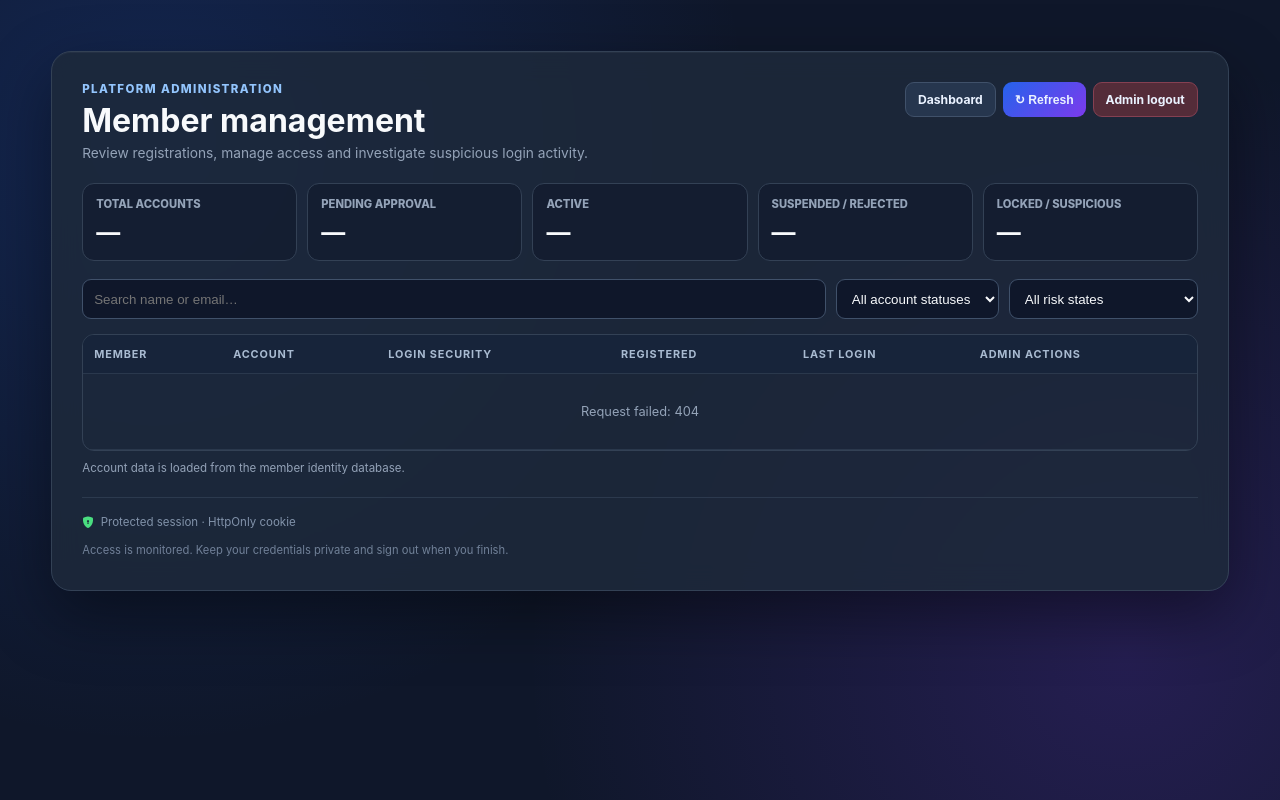
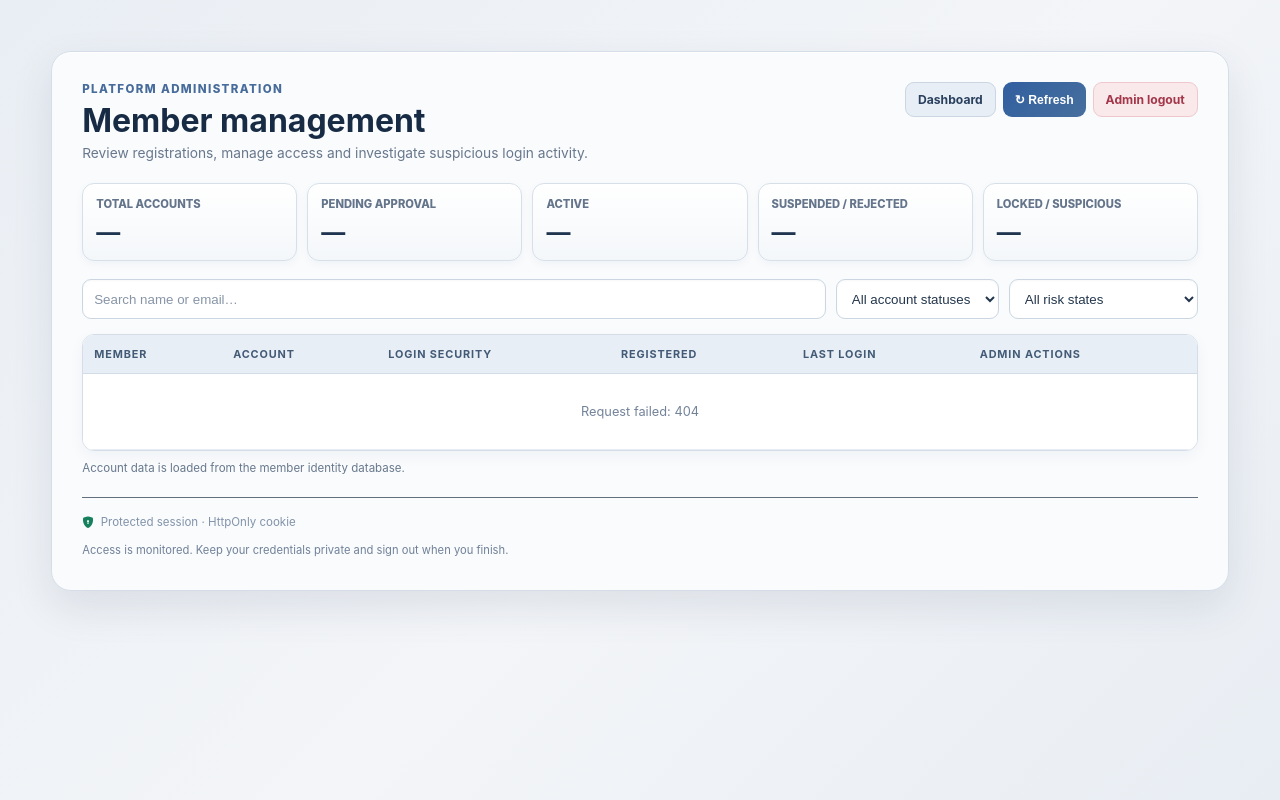
Before and after one commit to 7b809/t_feed_v1, a Python web app: template templates/admin_users.html in a window 1280 px wide. Run offline with Jinja, Linux system fonts and the light colour scheme; the template is opened without the code that fills it, so the values that code supplies are empty.

Commit message:
style(admin): apply professional slate light admin theme

```diff
--- a/templates/admin_users.html
+++ b/templates/admin_users.html
@@ -8,6 +8,41 @@
 .stats{display:grid;grid-template-columns:repeat(5,minmax(0,1fr));gap:10px;margin-bottom:18px}.stat{border:1px solid var(--border);border-radius:12px;padding:13px;background:rgba(15,23,42,.55)}.stat small{display:block;color:var(--muted);font-size:.7rem;text-transform:uppercase;font-weight:800}.stat strong{display:block;margin-top:7px;font-size:1.5rem}
 .toolbar{display:flex;gap:10px;flex-wrap:wrap;margin:15px 0}.toolbar input,.toolbar select{min-height:40px;border:1px solid #40516a;border-radius:9px;background:#0f172a;color:#f8fafc;padding:0 11px}.toolbar input{flex:1;min-width:180px}.table-wrap{overflow:auto;border:1px solid var(--border);border-radius:12px}table{width:100%;border-collapse:collapse;min-width:850px;font-size:.8rem}th,td{text-align:left;padding:12px 11px;border-bottom:1px solid rgba(51,65,85,.7);vertical-align:middle}th{color:#a9bbd1;background:#17243a;font-size:.68rem;text-transform:uppercase;letter-spacing:.08em;position:sticky;top:0}td{color:#e2e8f0}.muted{color:#94a3b8;font-size:.72rem}.pill{display:inline-flex;padding:4px 8px;border-radius:99px;font-size:.67rem;font-weight:800;text-transform:uppercase;background:#334155;color:#dbeafe}.pill.pending{background:#5b4219;color:#fde68a}.pill.active{background:#164e3d;color:#86efac}.pill.suspended,.pill.rejected,.pill.locked{background:#5b2634;color:#fecdd3}.pill.suspicious{background:#653d17;color:#fed7aa}.actions .btn{padding:6px 8px;font-size:.68rem}.empty,.loading{text-align:center;padding:30px;color:var(--muted)}.alert{padding:11px 13px;border-radius:9px;margin:12px 0;background:#173c35;color:#a7f3d0;font-size:.82rem;display:none}.alert.error{background:#4b2630;color:#fecdd3}
 @media(max-width:760px){.stats{grid-template-columns:repeat(2,minmax(0,1fr))}.stat:last-child{grid-column:span 2}.admin-head{display:block}.head-actions{margin-top:14px}.auth-form-panel{padding:12px 8px}.auth-card{padding:16px 12px}.toolbar>*{width:100%}.toolbar input{min-width:0}}
+
+/* Executive slate theme: soft neutral canvas, white-slate surfaces and restrained indigo/teal accents. */
+:root{color-scheme:light;--bg:#edf1f5;--panel:#f8fafc;--border:#d7e0e9;--text:#1e293b;--muted:#64748b;--blue:#315f9f;--violet:#536b91;--teal:#168b83;--success:#16805d;--danger:#b54758}
+html,body{background:#edf1f5!important;color:#1e293b!important}
+.auth-shell{background:linear-gradient(135deg,#e9eef4 0%,#f3f5f8 54%,#e8edf3 100%)!important}
+.auth-form-panel{background:transparent!important}
+.auth-card{background:#f9fbfd!important;border:1px solid #d5dee8!important;box-shadow:0 16px 42px rgba(32,52,76,.10),inset 0 1px #fff!important;color:#1e293b!important}
+.form-kicker{color:#476b9a!important}
+.admin-head h1{color:#172b45}
+.admin-head p,.muted{color:#68788c!important}
+.admin-head .form-kicker{color:#476b9a!important}
+.stat{background:linear-gradient(180deg,#fff 0%,#f4f7fa 100%)!important;border:1px solid #d7e0e9!important;box-shadow:0 3px 10px rgba(31,52,76,.04)}
+.stat small{color:#64748b!important}.stat strong{color:#203650}
+.toolbar input,.toolbar select{background:#fff!important;border:1px solid #cbd6e2!important;color:#23364d!important;box-shadow:inset 0 1px 2px rgba(15,23,42,.03)}
+.toolbar input::placeholder{color:#8795a7}
+.table-wrap{background:#fff;border:1px solid #d5dee8!important;box-shadow:0 5px 16px rgba(31,52,76,.045)}
+table{background:#fff}
+th{background:#e8eef5!important;color:#425a76!important;border-bottom:1px solid #d2dce7!important}
+td{color:#26384d!important;border-bottom:1px solid #e7edf3!important}
+tbody tr:nth-child(even){background:#f7f9fb}
+tbody tr:hover{background:#eef4fa}
+.pill{background:#e7edf4!important;color:#42566e!important}
+.pill.pending{background:#fff1d6!important;color:#875a13!important}
+.pill.active{background:#dff4eb!important;color:#176b4d!important}
+.pill.suspended,.pill.rejected,.pill.locked{background:#fbe7e9!important;color:#a33648!important}
+.pill.suspicious{background:#ffeddc!important;color:#9a531b!important}
+.btn{background:#e8eef5!important;border:1px solid #cbd6e2!important;color:#29415e!important}
+.btn:hover{filter:brightness(.97);box-shadow:0 2px 7px rgba(31,52,76,.1)}
+.btn.primary{background:linear-gradient(135deg,#315f9f,#476f9e)!important;color:#fff!important;border:0!important}
+.btn.good{background:#e1f2eb!important;border-color:#b9dfce!important;color:#176b4d!important}
+.btn.danger{background:#fae9eb!important;border-color:#efc8ce!important;color:#a33648!important}
+.alert{background:#e1f2eb!important;color:#176b4d!important;border:1px solid #c1e2d2}
+.alert.error{background:#fae9eb!important;color:#a33648!important;border:1px solid #efc8ce}
+.empty,.loading{color:#738399!important}
+@media(max-width:760px){.auth-card{background:#f9fbfd!important}}
 </style>
 {% endblock %}
 {% block content %}
```
